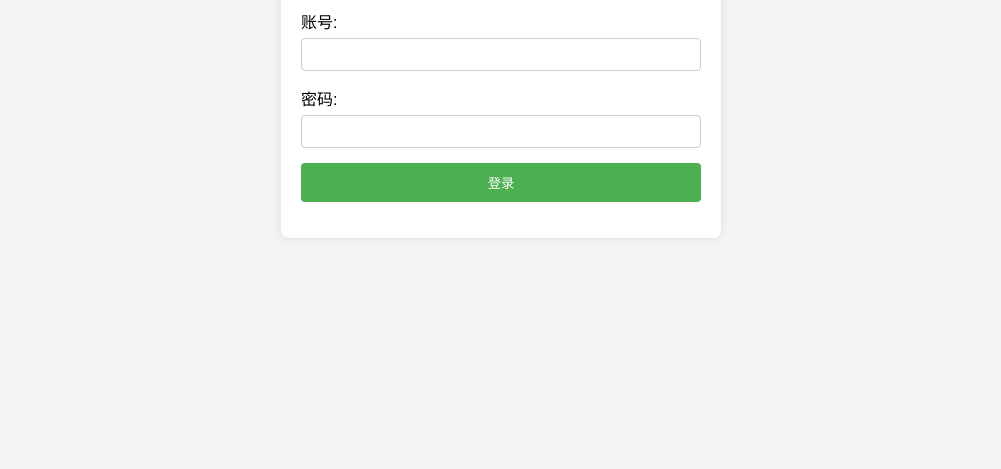
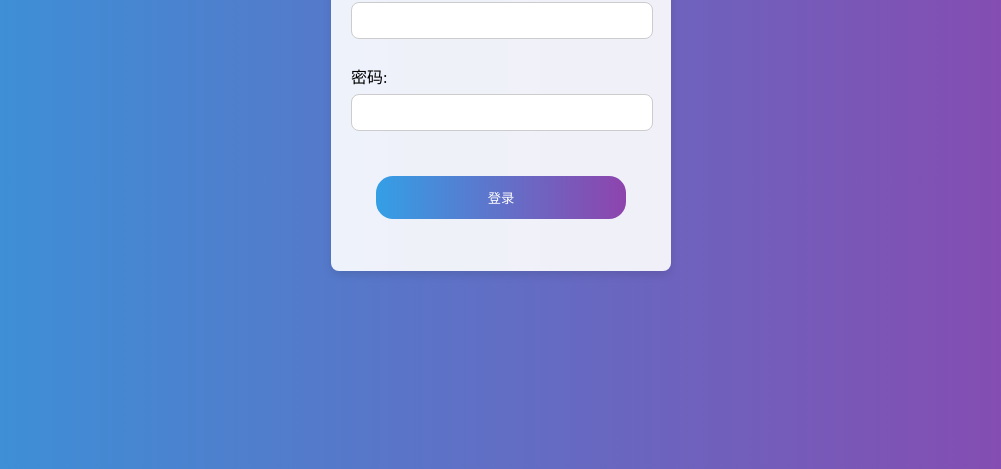
Before and after one commit to xunhang-website/ZH-team, a plain HTML site: page index.html in a window 1280 px wide. Shown: the part 331-800 px from the top of the page, without its empty margins (139-1140 px from the left). Drawn offline with Linux system fonts and the light colour scheme.

Commit message:
Add files via upload

```diff
--- a/index.html
+++ b/index.html
@@ -4,74 +4,27 @@
     <meta charset="UTF-8">
     <meta http-equiv="X-UA-Compatible" content="IE=edge">
     <meta name="viewport" content="width=device-width, initial-scale=1.0">
-    <title>Login Page</title>
-    <style>
-        body {
-            font-family: Arial, sans-serif;
-            background-color: #f4f4f4;
-            margin: 0;
-            display: flex;
-            justify-content: center;
-            align-items: center;
-            height: 100vh;
-        }
-        .login-container {
-            background-color: #fff;
-            padding: 20px;
-            border-radius: 8px;
-            box-shadow: 0 0 10px rgba(0, 0, 0, 0.1);
-            max-width: 400px;
-            width: 100%;
-            text-align: center; /* 居中文本 */
-        }
-        .form-group {
-            margin-bottom: 15px;
-            text-align: left; /* 左对齐 */
-        }
-        label {
-            display: block;
-            margin-bottom: 5px;
-        }
-        input {
-            width: 100%;
-            padding: 8px;
-            box-sizing: border-box;
-            border: 1px solid #ccc;
-            border-radius: 4px;
-        }
-        button {
-            background-color: #4caf50;
-            color: #fff;
-            padding: 10px;
-            border: none;
-            border-radius: 4px;
-            cursor: pointer;
-            width: 100%;
-        }
-        .error-message {
-            color: red;
-            margin-top: 10px;
-            text-align: left;
-        }
-    </style>
+    <link rel="stylesheet" href="styles.css">
+    <title>Login</title>
 </head>
 <body>
-    <div class="login-container">
-        <h1>智航团队</h1>
-        <form id="loginForm" onsubmit="return validateLogin()">
+    <div class="container">
+        <form class="login-form" onsubmit="return validateLogin()">
+            <h2>智航团队</h2>
             <div class="form-group">
                 <label for="username">账号:</label>
                 <input type="text" id="username" name="username" required>
             </div>
+
             <div class="form-group">
                 <label for="password">密码:</label>
                 <input type="password" id="password" name="password" required>
             </div>
+
             <button type="submit">登录</button>
-            <p class="error-message" id="errorMessage"></p>
+            <p id="errorMessage" style="color: red;"></p>
         </form>
     </div>
-
     <script>
         function validateLogin() {
             var username = document.getElementById('username').value;
@@ -92,11 +45,10 @@
                 window.location.href = 'https://drowned-fish-git.github.io/ZH-team-website/';
                 return false;}
             else {
-                // 密码错误，清空输入栏并显示错误提示
                 document.getElementById('username').value = '';
                 document.getElementById('password').value = '';
                 document.getElementById('errorMessage').innerText = '账号或密码错误';
-                return false; // 防止表单提交
+                return false;
             }
         }
     </script>
--- /dev/null
+++ b/styles.css
@@ -0,0 +1,58 @@
+body {
+    margin: 0;
+    padding: 0;
+    display: flex;
+    justify-content: center;
+    align-items: center;
+    height: 100vh;
+    background: linear-gradient(to right, #3498db, #8e44ad);
+}
+
+.container {
+    background: rgba(255, 255, 255, 0.9);
+    border-radius: 8px;
+    box-shadow: 0 4px 8px rgba(0, 0, 0, 0.1);
+    padding: 20px;
+    width: 300px;
+    text-align: center;
+}
+
+.login-form {
+    display: flex;
+    flex-direction: column;
+    align-items: center;
+}
+
+.form-group {
+    width: 100%;
+    text-align: left;
+    margin-bottom: 15px;
+}
+
+label {
+    margin-top: 10px;
+    display: block;
+}
+
+input {
+    padding: 10px;
+    margin-top: 6px;
+    border: 1px solid #ccc;
+    border-radius: 8px;
+    width: calc(100% - 20px);
+}
+
+button {
+    background: linear-gradient(to right, #349fe6, #8e44ad);
+    color: #fff;
+    padding: 12px;
+    border: none;
+    border-radius: 17px;
+    cursor: pointer;
+    margin-top: 30px;
+    width: calc(100% - 50px);
+}
+
+button:hover {
+    background: linear-gradient(to right, #8e44ad, #3498db);
+}
```
